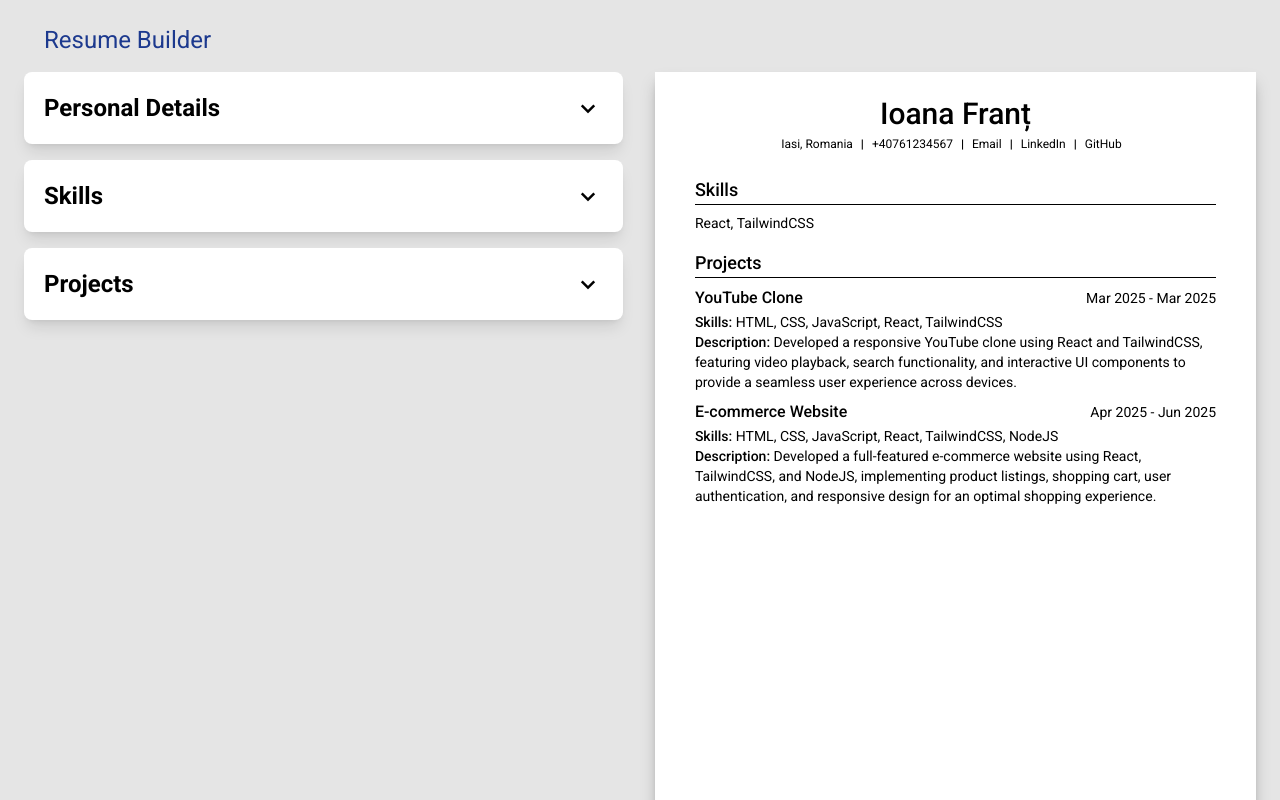
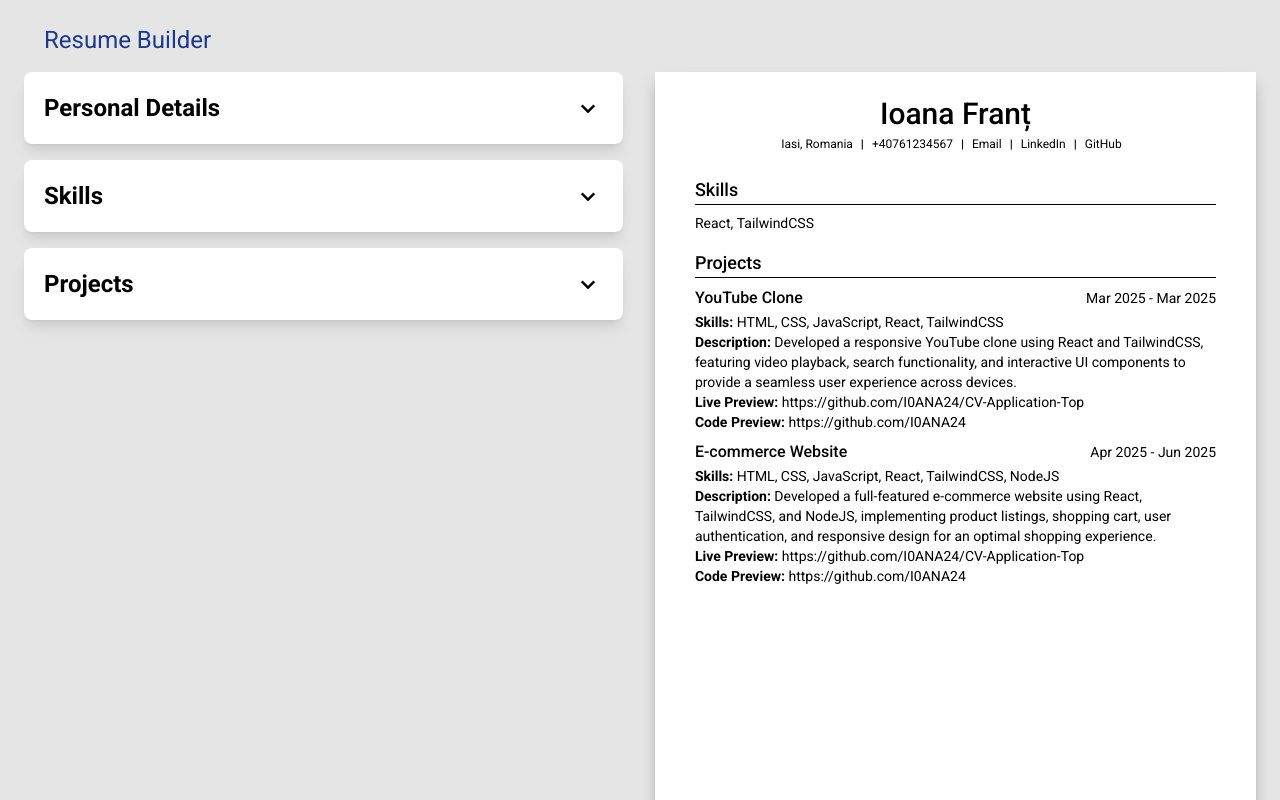
Before and after one commit to I0ANA24/CV-Application-Top, a React (Vite) app: page / in a window 1280 px wide. Shown: the top 800 px of the page. Built offline with nearby package versions, Linux system fonts and the light colour scheme.

Commit message:
Live Preview & Code Preview features for Projects section

```diff
--- a/src/components/Projects/ProjectsBuilder.jsx
+++ b/src/components/Projects/ProjectsBuilder.jsx
@@ -7,11 +7,11 @@ const ProjectsBuilder = ({ projectsList, setProjectsList }) => {
   const [selectedId, setSelectedId] = useState(null);
   const [project, setProject] = useState({
     id: crypto.randomUUID(),
-    projectName: "",
-    projectSkills: [],
-    projectStartDate: "",
-    projectEndDate: "",
-    projectDescription: "",
+    name: "",
+    skills: [],
+    startDate: "",
+    endDate: "",
+    description: "",
   });
 
   const expandCollapseSectionButtonProps = {
@@ -36,12 +36,12 @@ const ProjectsBuilder = ({ projectsList, setProjectsList }) => {
     setObjectsList: setProjectsList,
     selectedId: selectedId,
     setSelectedId: setSelectedId,
-    objectName: "projectName",
+    objectName: "name",
   };
 
   const dynamicListProps = {
     list: projectsList,
-    name: "projectName",
+    name: "name",
     setFunction: setProject,
     setSelectedId: setSelectedId,
   };
--- a/src/components/Projects/ProjectsInput.jsx
+++ b/src/components/Projects/ProjectsInput.jsx
@@ -9,10 +9,10 @@ const ProjectsInput = ({ project, setProject }) => {
           type="text"
           id="3-name"
           placeholder="Enter the name of the project..."
-          value={project.projectName}
+          value={project.name}
           className="bg-neutral-200 p-2 pl-3 rounded-md text-sm overflow-hidden outline-none"
           onChange={(event) =>
-            setProject({ ...project, projectName: event.target.value })
+            setProject({ ...project, name: event.target.value })
           }
           required
         />
@@ -23,10 +23,10 @@ const ProjectsInput = ({ project, setProject }) => {
           type="text"
           id="3-skills"
           placeholder="Enter the skills used..."
-          value={project.projectSkills}
+          value={project.skills}
           className="bg-neutral-200 p-2 pl-3 rounded-md text-sm overflow-hidden outline-none"
           onChange={(event) =>
-            setProject({ ...project, projectSkills: event.target.value })
+            setProject({ ...project, skills: event.target.value })
           }
           required
         />
@@ -36,10 +36,10 @@ const ProjectsInput = ({ project, setProject }) => {
         <input
           type="date"
           id="3-start"
-          value={project.projectStartDate}
+          value={project.startDate}
           className="bg-neutral-200 p-2 pl-3 rounded-md text-sm overflow-hidden outline-none"
           onChange={(event) =>
-            setProject({ ...project, projectStartDate: event.target.value })
+            setProject({ ...project, startDate: event.target.value })
           }
           required
         />
@@ -49,10 +49,10 @@ const ProjectsInput = ({ project, setProject }) => {
         <input
           type="date"
           id="3-end"
-          value={project.projectEndDate}
+          value={project.endDate}
           className="bg-neutral-200 p-2 pl-3 rounded-md text-sm overflow-hidden outline-none"
           onChange={(event) =>
-            setProject({ ...project, projectEndDate: event.target.value })
+            setProject({ ...project, endDate: event.target.value })
           }
           required
         />
@@ -62,12 +62,38 @@ const ProjectsInput = ({ project, setProject }) => {
         <textarea
           id="3-description"
           placeholder="Type here..."
-          value={project.projectDescription}
+          value={project.description}
           className="bg-neutral-200 p-2 pl-3 rounded-md text-sm overflow-hidden outline-none h-30"
           onChange={(event) =>
-            setProject({ ...project, projectDescription: event.target.value })
+            setProject({ ...project, description: event.target.value })
           }
           required
+        />
+      </div>
+      <div className="flex flex-col">
+        <label htmlFor="3-live">Live Preview Link (optional)</label>
+        <input
+          type="url"
+          id="3-live"
+          placeholder="Enter a link..."
+          value={project.livePreview}
+          className="bg-neutral-200 p-2 pl-3 rounded-md text-sm overflow-hidden outline-none"
+          onChange={(event) =>
+            setProject({ ...project, livePreview: event.target.value })
+          }
+        />
+      </div>
+      <div className="flex flex-col">
+        <label htmlFor="3-code">Code Preview Link (optional)</label>
+        <input
+          type="url"
+          id="3-code"
+          placeholder="Enter a link..."
+          value={project.codePreview}
+          className="bg-neutral-200 p-2 pl-3 rounded-md text-sm overflow-hidden outline-none"
+          onChange={(event) =>
+            setProject({ ...project, codePreview: event.target.value })
+          }
         />
       </div>
     </>
--- a/src/components/Projects/ProjectsPageSection.jsx
+++ b/src/components/Projects/ProjectsPageSection.jsx
@@ -10,14 +10,14 @@ const ProjectsPageSection = ({ projects }) => {
           <div className="w-full mb-2" key={index}>
             {/* introduction */}
             <div className="w-full flex justify-between items-center mb-[2px]">
-              <h3 className="font-medium text-md">{project.projectName}</h3>
+              <h3 className="font-medium text-md">{project.name}</h3>
               <p className="font-normal text-sm">
-                {new Date(project.projectStartDate).toLocaleString("en-US", {
+                {new Date(project.startDate).toLocaleString("en-US", {
                   month: "short",
                   year: "numeric",
                 })}{" "}
                 -{" "}
-                {new Date(project.projectEndDate).toLocaleString("en-US", {
+                {new Date(project.endDate).toLocaleString("en-US", {
                   month: "short",
                   year: "numeric",
                 })}
@@ -26,14 +26,30 @@ const ProjectsPageSection = ({ projects }) => {
 
             {/* skills */}
             <div className="text-sm">
-              <p className="font-medium inline">Skills:&nbsp;</p>
-              <p className="font-normal inline">{project.projectSkills}</p>
+              <p className="font-bold inline">Skills:&nbsp;</p>
+              <p className="font-normal inline">{project.skills}</p>
             </div>
 
             {/* description */}
             <div className="text-sm">
-              <p className="font-medium inline">Description:&nbsp;</p>
-              <p className="font-normal inline">{project.projectDescription}</p>
+              <p className="font-bold inline">Description:&nbsp;</p>
+              <p className="font-normal inline">{project.description}</p>
+            </div>
+
+            {/* live preview */}
+            <div className="text-sm">
+              <p className="font-bold inline">Live Preview:&nbsp;</p>
+              <p className="font-normal inline">
+                <a href={project.livePreview}>{project.livePreview}</a>
+              </p>
+            </div>
+
+            {/* code preview */}
+            <div className="text-sm">
+              <p className="font-bold inline">Code Preview:&nbsp;</p>
+              <p className="font-normal inline">
+                <a href={project.codePreview}>{project.codePreview}</a>
+              </p>
             </div>
           </div>
         ))}
--- a/src/components/builder/Builder.jsx
+++ b/src/components/builder/Builder.jsx
@@ -29,19 +29,25 @@ const Builder = () => {
   const [projectsList, setProjectsList] = useState([
     {
       id: crypto.randomUUID(),
-      projectName: "YouTube Clone",
-      projectSkills: "HTML, CSS, JavaScript, React, TailwindCSS",
-      projectStartDate: "2025-03-22",
-      projectEndDate: "2025-03-30",
-      projectDescription: "Developed a responsive YouTube clone using React and TailwindCSS, featuring video playback, search functionality, and interactive UI components to provide a seamless user experience across devices.",
+      name: "YouTube Clone",
+      skills: "HTML, CSS, JavaScript, React, TailwindCSS",
+      startDate: "2025-03-22",
+      endDate: "2025-03-30",
+      description:
+        "Developed a responsive YouTube clone using React and TailwindCSS, featuring video playback, search functionality, and interactive UI components to provide a seamless user experience across devices.",
+      livePreview: "https://github.com/I0ANA24/CV-Application-Top",
+      codePreview: "https://github.com/I0ANA24",
     },
     {
       id: crypto.randomUUID(),
-      projectName: "E-commerce Website",
-      projectSkills: "HTML, CSS, JavaScript, React, TailwindCSS, NodeJS",
-      projectStartDate: "2025-04-18",
-      projectEndDate: "2025-06-03",
-      projectDescription: "Developed a full-featured e-commerce website using React, TailwindCSS, and NodeJS, implementing product listings, shopping cart, user authentication, and responsive design for an optimal shopping experience.",
+      name: "E-commerce Website",
+      skills: "HTML, CSS, JavaScript, React, TailwindCSS, NodeJS",
+      startDate: "2025-04-18",
+      endDate: "2025-06-03",
+      description:
+        "Developed a full-featured e-commerce website using React, TailwindCSS, and NodeJS, implementing product listings, shopping cart, user authentication, and responsive design for an optimal shopping experience.",
+      livePreview: "https://github.com/I0ANA24/CV-Application-Top",
+      codePreview: "https://github.com/I0ANA24",
     },
   ]);
 
@@ -58,7 +64,11 @@ const Builder = () => {
           setProjectsList={setProjectsList}
         />
       </section>
-      <ResumePage details={detailsList} skills={skillsList} projects={projectsList} />
+      <ResumePage
+        details={detailsList}
+        skills={skillsList}
+        projects={projectsList}
+      />
     </main>
   );
 };
--- a/src/data/sectionsData.js
+++ b/src/data/sectionsData.js
@@ -43,7 +43,7 @@ const sectionsData = [
   {
     id: 3,
     name: "Projects",
-    projectName: {
+    name: {
       label: "Project Name",
       type: "text",
       placeholder: "YouTube Clone",
@@ -61,7 +61,7 @@ const sectionsData = [
       placeholder: "",
       value: new Date(2028, 4, 30).toISOString().split("T")[0],
     },
-    projectSkills: {
+    skills: {
       label: "Skills",
       type: "text",
       placeholder: "Enter a skill...",
@@ -92,7 +92,7 @@ const sectionsData = [
   {
     id: 4,
     name: "Work Experience",
-    projectName: {
+    name: {
       label: "Company Name",
       type: "text",
       placeholder: "Ex: Centric",
@@ -128,7 +128,7 @@ const sectionsData = [
   {
     id: 5,
     name: "Education",
-    projectName: {
+    name: {
       label: "School Name",
       type: "text",
       placeholder: "Ex: UAIC",
```
